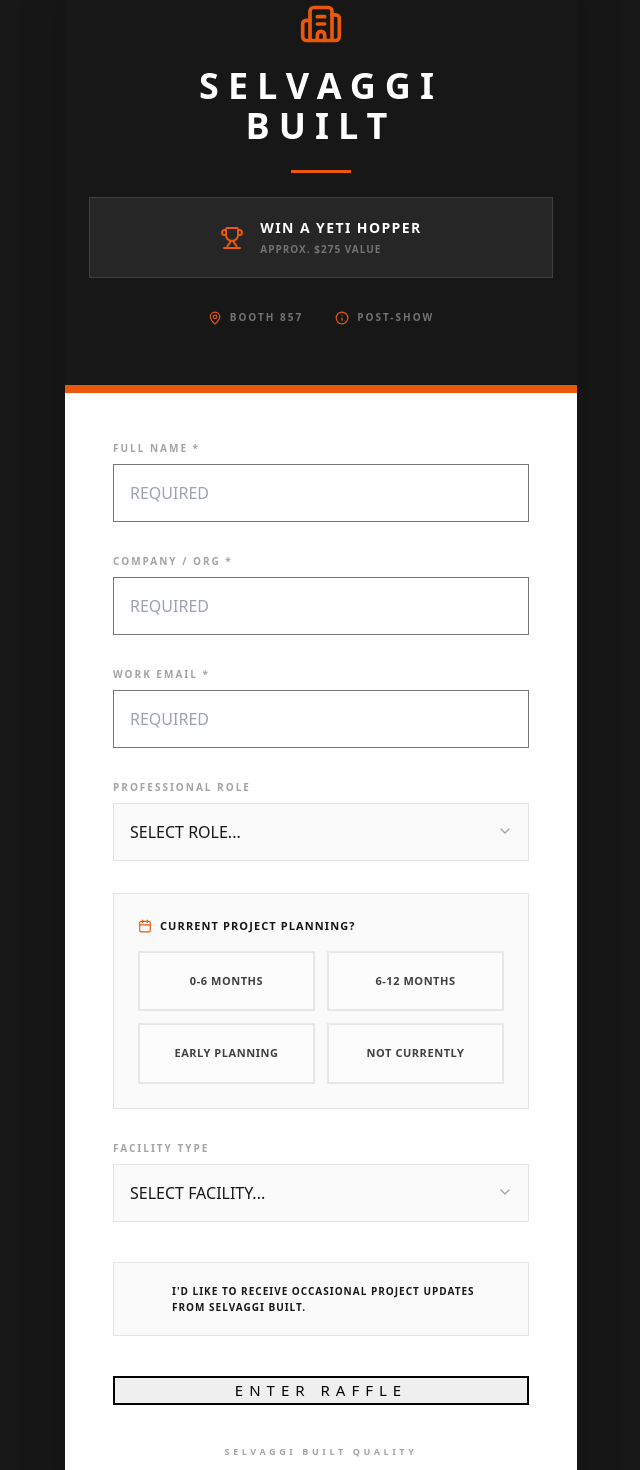
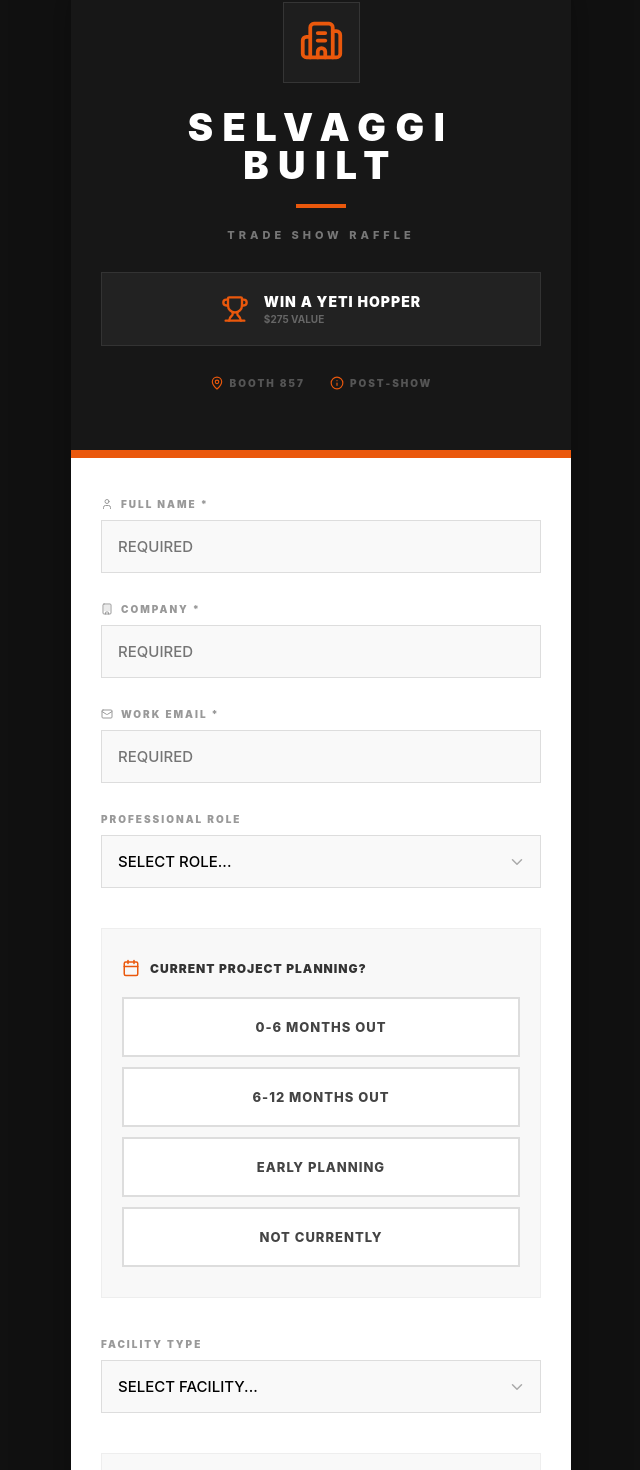
Before and after one commit to qtmbg/selvaggi, a React (Vite) app: page / in a window 1280 px wide. Shown: the part 98-1568 px from the top of the page, without its empty margins (319-959 px from the left). Built offline with nearby package versions, Linux system fonts and the light colour scheme.

Commit message:
Update App.tsx

```diff
--- a/src/App.tsx
+++ b/src/App.tsx
@@ -1,8 +1,8 @@
 import { useState, useEffect } from 'react';
-import { Trophy, MapPin, Info, CheckCircle, ChevronDown, Building2, Calendar } from 'lucide-react';
+import { Trophy, MapPin, Info, CheckCircle, ChevronDown, Building2, Calendar, User, Building, Mail } from 'lucide-react';
 
 // 👇 PASTE YOUR GOOGLE APPS SCRIPT URL HERE 👇
-const GOOGLE_SCRIPT_URL = "https://script.google.com/macros/s/AKfycbxbEYxfy4os-vYRNscVB680-YqHv9DhDu_M9WafKo0o_vRQRwX8wZwszT6IxM0fIUmVWA/exec";
+const GOOGLE_SCRIPT_URL = "YOUR_WEB_APP_URL_HERE";
 
 interface FormData {
   fullName: string;
@@ -31,111 +31,59 @@
   const [errors, setErrors] = useState<Record<string, string | undefined>>({});
 
   useEffect(() => {
-    if (!document.getElementById('tailwind-cdn')) {
-      const script = document.createElement('script');
-      script.id = 'tailwind-cdn';
-      script.src = "https://cdn.tailwindcss.com";
-      document.head.appendChild(script);
-    }
-
+    // Hard reset for Global Styles - No Tailwind needed
     const styleTag = document.createElement('style');
     styleTag.innerHTML = `
       html, body {
         margin: 0;
         padding: 0;
-        background-color: #171717;
-        font-family: ui-sans-serif, system-ui, -apple-system, sans-serif;
-        -webkit-font-smoothing: antialiased;
+        background-color: #111111;
+        font-family: -apple-system, BlinkMacSystemFont, "Segoe UI", Roboto, sans-serif;
+        color: #333;
       }
       * { box-sizing: border-box; }
-      input, select {
+      input, select, button {
+        font-family: inherit;
+        outline: none;
+      }
+      select {
         -webkit-appearance: none;
-        border-radius: 0 !important;
-        font-size: 16px !important;
+        background-image: none;
       }
-      .field-group { margin-bottom: 32px; width: 100%; }
-      .timeline-grid { display: grid; grid-template-columns: 1fr 1fr; gap: 12px; }
-      @media (max-width: 480px) { .timeline-grid { grid-template-columns: 1fr; } }
-
-      .timeline-tile {
-        border: 2px solid #e5e7eb;
-        padding: 20px 16px;
-        text-align: center;
-        cursor: pointer;
-        transition: all 0.2s ease;
-        background: #fcfcfc;
-        display: flex;
-        flex-direction: column;
-        align-items: center;
-        justify-content: center;
-        gap: 8px;
-      }
-      .timeline-tile.selected {
-        border-color: #ea580c;
-        background-color: #fff7ed;
-        box-shadow: 0 4px 12px rgba(234, 88, 12, 0.15);
-      }
-      .timeline-tile span {
-        font-size: 11px;
-        font-weight: 900;
-        text-transform: uppercase;
-        letter-spacing: 0.05em;
-        color: #404040;
-      }
-      .timeline-tile.selected span {
-        color: #ea580c;
+      @media (max-width: 600px) {
+        .app-container { padding: 0 !important; }
+        .form-card { border-radius: 0 !important; border: none !important; }
       }
     `;
     document.head.appendChild(styleTag);
   }, []);
 
-  const handleChange = (e: React.ChangeEvent<HTMLInputElement | HTMLSelectElement>) => {
-    const target = e.target as HTMLInputElement;
-    const { name, value, type } = target;
-    const checked = target.checked;
-
+  const handleChange = (e: any) => {
+    const target = e.target;
+    const { name, value, type, checked } = target;
     setFormData(prev => ({
       ...prev,
       [name]: type === 'checkbox' ? checked : value
     }));
-
-    if (errors[name]) {
-      setErrors((prev) => ({ ...prev, [name]: undefined }));
-    }
   };
 
   const selectTimeline = (value: string) => {
     setFormData(prev => ({ ...prev, projectTimeline: value }));
   };
 
-  const validateForm = () => {
-    const newErrors: Record<string, string> = {};
-    if (!formData.fullName.trim()) newErrors.fullName = 'Full Name is required';
-    if (!formData.company.trim()) newErrors.company = 'Company is required';
-    if (!formData.email.trim()) {
-      newErrors.email = 'Email is required';
-    } else if (!/^[^\s@]+@[^\s@]+\.[^\s@]+$/.test(formData.email)) {
-      newErrors.email = 'Invalid email';
-    }
-
-    setErrors(newErrors);
-    return Object.keys(newErrors).length === 0;
-  };
-
-  const handleSubmit = async (e: React.FormEvent) => {
+  const handleSubmit = async (e: any) => {
     e.preventDefault();
-    if (!validateForm()) return;
     setIsSubmitting(true);
     try {
       const data = new window.FormData();
-      (Object.keys(formData) as Array<keyof FormData>).forEach(key => {
-        data.append(key, String(formData[key]));
+      Object.keys(formData).forEach(key => {
+        data.append(key, String(formData[key as keyof FormData]));
       });
       await fetch(GOOGLE_SCRIPT_URL, { method: 'POST', body: data, mode: 'no-cors' });
       setIsSubmitted(true);
       window.scrollTo({ top: 0, behavior: 'smooth' });
     } catch (err) {
-      setErrors({ form: "Error saving. Please try again." });
+      console.error(err);
     } finally {
       setIsSubmitting(false);
     }
@@ -146,13 +94,13 @@
 
   if (isSubmitted) {
     return (
-      <div className="min-h-screen flex items-center justify-center p-6 bg-neutral-900">
-        <div className="max-w-md w-full bg-white text-center p-10 border-t-8 border-orange-600 shadow-2xl">
-          <CheckCircle size={48} className="text-green-600 mx-auto mb-6" />
-          <h2 className="text-2xl font-black text-gray-900 mb-4 uppercase tracking-tighter">Entry Confirmed</h2>
-          <p className="text-gray-600 mb-8 leading-relaxed">The winner of the YETI Hopper M Series Backpack will be contacted after the show.</p>
-          <div className="bg-neutral-100 p-4 mb-8 text-xs font-bold uppercase tracking-widest text-neutral-500">Booth #857</div>
-          <button onClick={() => setIsSubmitted(false)} className="font-black uppercase tracking-widest text-sm border-b-2 border-orange-600 pb-1" style={{ color: BRAND_ORANGE }}>
+      <div style={{ minHeight: '100vh', display: 'flex', alignItems: 'center', justifyContent: 'center', padding: '20px', backgroundColor: '#111' }}>
+        <div style={{ maxWidth: '450px', width: '100%', backgroundColor: 'white', padding: '40px', textAlign: 'center', borderTop: `10px solid ${BRAND_ORANGE}` }}>
+          <CheckCircle size={60} color="#16a34a" style={{ marginBottom: '20px' }} />
+          <h2 style={{ fontSize: '24px', fontWeight: '900', textTransform: 'uppercase', letterSpacing: '-0.5px', marginBottom: '16px' }}>Entry Confirmed</h2>
+          <p style={{ color: '#666', lineHeight: '1.6', marginBottom: '32px' }}>The winner of the YETI Hopper M Series Backpack will be contacted after the show.</p>
+          <div style={{ padding: '15px', backgroundColor: '#f5f5f5', fontWeight: 'bold', fontSize: '12px', letterSpacing: '2px', color: '#888', marginBottom: '32px' }}>BOOTH #857</div>
+          <button onClick={() => setIsSubmitted(false)} style={{ background: 'none', border: 'none', color: BRAND_ORANGE, fontWeight: '900', textTransform: 'uppercase', letterSpacing: '1px', borderBottom: `2px solid ${BRAND_ORANGE}`, cursor: 'pointer', paddingBottom: '4px' }}>
             Submit Another
           </button>
         </div>
@@ -161,58 +109,66 @@
   }
 
   return (
-    <div className="min-h-screen flex justify-center bg-neutral-900 sm:py-10">
-      <div className="w-full max-w-lg bg-white shadow-2xl flex flex-col">
+    <div className="app-container" style={{ minHeight: '100vh', display: 'flex', justifyContent: 'center', padding: '40px 20px', backgroundColor: '#111' }}>
+      <div className="form-card" style={{ maxWidth: '500px', width: '100%', backgroundColor: 'white', display: 'flex', flexDirection: 'column', boxShadow: '0 25px 50px -12px rgba(0, 0, 0, 0.5)' }}>
 
         {/* Header Section */}
-        <div style={{ backgroundColor: BRAND_DARK, color: 'white', padding: '60px 24px', textAlign: 'center', borderBottom: `8px solid ${BRAND_ORANGE}` }}>
-          <Building2 size={44} style={{ color: BRAND_ORANGE, margin: '0 auto 20px' }} />
-          <h1 className="text-3xl sm:text-4xl font-black uppercase tracking-[0.25em] leading-none mb-4">SELVAGGI<br/>BUILT</h1>
-          <div style={{ width: '60px', height: '3px', backgroundColor: BRAND_ORANGE, margin: '24px auto' }}></div>
+        <div style={{ backgroundColor: BRAND_DARK, color: 'white', padding: '60px 30px', textAlign: 'center', borderBottom: `8px solid ${BRAND_ORANGE}` }}>
+          <div style={{ display: 'inline-block', padding: '15px', border: '1px solid rgba(255,255,255,0.1)', backgroundColor: 'rgba(255,255,255,0.03)', marginBottom: '25px' }}>
+            <Building2 size={45} color={BRAND_ORANGE} />
+          </div>
+          <h1 style={{ fontSize: '38px', fontWeight: '900', textTransform: 'uppercase', letterSpacing: '0.25em', lineHeight: '1', margin: '0 0 10px 0' }}>SELVAGGI<br/>BUILT</h1>
+          <div style={{ width: '50px', height: '4px', backgroundColor: BRAND_ORANGE, margin: '20px auto' }}></div>
+          <p style={{ fontSize: '11px', fontWeight: '800', letterSpacing: '4px', textTransform: 'uppercase', color: '#777', margin: '0 0 30px 0' }}>Trade Show Raffle</p>
 
-          <div className="bg-neutral-800 border border-neutral-700 p-5 mb-8">
-            <div className="flex items-center justify-center gap-4">
-              <Trophy style={{ color: BRAND_ORANGE }} size={24} />
-              <div className="text-left">
-                <p className="text-sm font-black uppercase tracking-widest text-white">Win a YETI Hopper</p>
-                <p className="text-[10px] font-bold text-neutral-500 uppercase tracking-widest mt-1">Approx. $275 Value</p>
-              </div>
+          <div style={{ backgroundColor: '#222', border: '1px solid #333', padding: '20px', display: 'flex', alignItems: 'center', justifyContent: 'center', gap: '15px', marginBottom: '30px' }}>
+            <Trophy color={BRAND_ORANGE} size={28} />
+            <div style={{ textAlign: 'left' }}>
+              <p style={{ margin: 0, fontSize: '14px', fontWeight: '900', textTransform: 'uppercase', letterSpacing: '1px' }}>Win a YETI Hopper</p>
+              <p style={{ margin: '3px 0 0 0', fontSize: '10px', fontWeight: 'bold', color: '#666', textTransform: 'uppercase' }}>$275 Value</p>
             </div>
           </div>
 
-          <div className="flex justify-center gap-8 text-[10px] font-black uppercase tracking-[0.2em] text-neutral-500">
-            <span className="flex items-center gap-2"><MapPin size={14} className="text-orange-600" /> Booth 857</span>
-            <span className="flex items-center gap-2"><Info size={14} className="text-orange-600" /> Post-Show</span>
+          <div style={{ display: 'flex', justifyContent: 'center', gap: '25px', fontSize: '10px', fontWeight: '900', textTransform: 'uppercase', letterSpacing: '2px', color: '#555' }}>
+            <span style={{ display: 'flex', alignItems: 'center', gap: '6px' }}><MapPin size={14} color={BRAND_ORANGE} /> Booth 857</span>
+            <span style={{ display: 'flex', alignItems: 'center', gap: '6px' }}><Info size={14} color={BRAND_ORANGE} /> Post-Show</span>
           </div>
         </div>
 
         {/* Form Body */}
-        <div className="p-8 sm:p-12">
+        <div style={{ padding: '40px 30px' }}>
           <form onSubmit={handleSubmit}>
 
-            <div className="field-group">
-              <label className="block text-[10px] font-black text-neutral-400 mb-2 uppercase tracking-[0.2em]">Full Name *</label>
-              <input type="text" name="fullName" required value={formData.fullName} onChange={handleChange}
-                className="w-full p-4 border border-neutral-200 bg-neutral-50 text-neutral-900 outline-none focus:border-orange-600 transition-colors" placeholder="REQUIRED" />
+            {/* Input Groups */}
+            <div style={{ marginBottom: '30px' }}>
+              <label style={{ display: 'flex', alignItems: 'center', gap: '8px', fontSize: '10px', fontWeight: '900', textTransform: 'uppercase', letterSpacing: '2px', color: '#999', marginBottom: '10px' }}>
+                <User size={12} /> Full Name *
+              </label>
+              <input type="text" name="fullName" required value={formData.fullName} onChange={handleChange} placeholder="REQUIRED"
+                style={{ width: '100%', padding: '16px', border: '1px solid #ddd', backgroundColor: '#f9f9f9', fontSize: '15px', fontWeight: '500' }} />
             </div>
 
-            <div className="field-group">
-              <label className="block text-[10px] font-black text-neutral-400 mb-2 uppercase tracking-[0.2em]">Company / Org *</label>
-              <input type="text" name="company" required value={formData.company} onChange={handleChange}
-                className="w-full p-4 border border-neutral-200 bg-neutral-50 text-neutral-900 outline-none focus:border-orange-600 transition-colors" placeholder="REQUIRED" />
+            <div style={{ marginBottom: '30px' }}>
+              <label style={{ display: 'flex', alignItems: 'center', gap: '8px', fontSize: '10px', fontWeight: '900', textTransform: 'uppercase', letterSpacing: '2px', color: '#999', marginBottom: '10px' }}>
+                <Building size={12} /> Company *
+              </label>
+              <input type="text" name="company" required value={formData.company} onChange={handleChange} placeholder="REQUIRED"
+                style={{ width: '100%', padding: '16px', border: '1px solid #ddd', backgroundColor: '#f9f9f9', fontSize: '15px', fontWeight: '500' }} />
             </div>
 
-            <div className="field-group">
-              <label className="block text-[10px] font-black text-neutral-400 mb-2 uppercase tracking-[0.2em]">Work Email *</label>
-              <input type="email" name="email" required value={formData.email} onChange={handleChange}
-                className="w-full p-4 border border-neutral-200 bg-neutral-50 text-neutral-900 outline-none focus:border-orange-600 transition-colors" placeholder="REQUIRED" />
+            <div style={{ marginBottom: '30px' }}>
+              <label style={{ display: 'flex', alignItems: 'center', gap: '8px', fontSize: '10px', fontWeight: '900', textTransform: 'uppercase', letterSpacing: '2px', color: '#999', marginBottom: '10px' }}>
+                <Mail size={12} /> Work Email *
+              </label>
+              <input type="email" name="email" required value={formData.email} onChange={handleChange} placeholder="REQUIRED"
+                style={{ width: '100%', padding: '16px', border: '1px solid #ddd', backgroundColor: '#f9f9f9', fontSize: '15px', fontWeight: '500' }} />
             </div>
 
-            <div className="field-group">
-              <label className="block text-[10px] font-black text-neutral-400 mb-2 uppercase tracking-[0.2em]">Professional Role</label>
-              <div className="relative">
+            <div style={{ marginBottom: '40px' }}>
+              <label style={{ display: 'block', fontSize: '10px', fontWeight: '900', textTransform: 'uppercase', letterSpacing: '2px', color: '#999', marginBottom: '10px' }}>Professional Role</label>
+              <div style={{ position: 'relative' }}>
                 <select name="role" value={formData.role} onChange={handleChange}
-                  className="w-full p-4 border border-neutral-200 bg-neutral-50 text-neutral-900 outline-none appearance-none cursor-pointer">
+                  style={{ width: '100%', padding: '16px', border: '1px solid #ddd', backgroundColor: '#f9f9f9', fontSize: '15px', fontWeight: '500', borderRadius: 0 }}>
                   <option value="" disabled>SELECT ROLE...</option>
                   <option value="Facilities Director">Facilities Director</option>
                   <option value="Construction Manager">Construction Manager</option>
@@ -220,76 +176,93 @@
                   <option value="Architect / Designer">Architect / Designer</option>
                   <option value="Other">Other</option>
                 </select>
-                <ChevronDown size={16} className="absolute right-4 top-5 text-neutral-400 pointer-events-none" />
+                <ChevronDown size={18} style={{ position: 'absolute', right: '15px', top: '18px', color: '#aaa', pointerEvents: 'none' }} />
               </div>
             </div>
 
-            {/* UPGRADED PROJECT TIMELINE - FAST TILES */}
-            <div className="field-group bg-neutral-50 p-6 -mx-6 sm:mx-0 border-y sm:border border-neutral-200">
-              <div className="flex items-center gap-2 mb-4">
-                <Calendar size={14} className="text-orange-600" />
-                <label className="block text-[11px] font-black text-neutral-900 uppercase tracking-[0.1em]">
-                  Current Project Planning?
-                </label>
+            {/* UPGRADED PROJECT TIMELINE - HIGH SPEED TILES */}
+            <div style={{ padding: '30px 20px', backgroundColor: '#f8f8f8', border: '1px solid #eee', marginBottom: '40px' }}>
+              <div style={{ display: 'flex', alignItems: 'center', gap: '10px', marginBottom: '20px' }}>
+                <Calendar size={18} color={BRAND_ORANGE} />
+                <span style={{ fontSize: '12px', fontWeight: '900', textTransform: 'uppercase', letterSpacing: '1px' }}>Current Project Planning?</span>
               </div>
 
-              <div className="timeline-grid">
+              <div style={{ display: 'flex', flexDirection: 'column', gap: '10px' }}>
                 {[
-                  { val: "Within 6 months", label: "0-6 Months" },
-                  { val: "Within 12 months", label: "6-12 Months" },
-                  { val: "Early planning", label: "Early Planning" },
-                  { val: "Not currently", label: "Not Currently" }
+                  { id: "Within 6 months", label: "0-6 Months Out" },
+                  { id: "Within 12 months", label: "6-12 Months Out" },
+                  { id: "Early planning", label: "Early Planning" },
+                  { id: "Not currently", label: "Not Currently" }
                 ].map((opt) => (
                   <div
-                    key={opt.val}
-                    onClick={() => selectTimeline(opt.val)}
-                    className={`timeline-tile ${formData.projectTimeline === opt.val ? 'selected' : ''}`}
+                    key={opt.id}
+                    onClick={() => selectTimeline(opt.id)}
+                    style={{
+                      padding: '20px',
+                      backgroundColor: formData.projectTimeline === opt.id ? '#fff7ed' : 'white',
+                      border: `2px solid ${formData.projectTimeline === opt.id ? BRAND_ORANGE : '#ddd'}`,
+                      textAlign: 'center',
+                      cursor: 'pointer',
+                      fontWeight: '800',
+                      fontSize: '13px',
+                      textTransform: 'uppercase',
+                      letterSpacing: '1px',
+                      color: formData.projectTimeline === opt.id ? BRAND_ORANGE : '#444'
+                    }}
                   >
-                    <span>{opt.label}</span>
+                    {opt.label}
                   </div>
                 ))}
               </div>
             </div>
 
-            <div className="field-group">
-              <label className="block text-[10px] font-black text-neutral-400 mb-2 uppercase tracking-[0.2em]">Facility Type</label>
-              <div className="relative">
+            <div style={{ marginBottom: '40px' }}>
+              <label style={{ display: 'block', fontSize: '10px', fontWeight: '900', textTransform: 'uppercase', letterSpacing: '2px', color: '#999', marginBottom: '10px' }}>Facility Type</label>
+              <div style={{ position: 'relative' }}>
                 <select name="facilityType" value={formData.facilityType} onChange={handleChange}
-                  className="w-full p-4 border border-neutral-200 bg-neutral-50 text-neutral-900 outline-none appearance-none cursor-pointer">
+                  style={{ width: '100%', padding: '16px', border: '1px solid #ddd', backgroundColor: '#f9f9f9', fontSize: '15px', fontWeight: '500', borderRadius: 0 }}>
                   <option value="" disabled>SELECT FACILITY...</option>
-                  <option value="Hospital / Medical Center">Hospital / Medical Center</option>
-                  <option value="Outpatient / Clinic">Outpatient / Clinic</option>
-                  <option value="Healthcare Admin">Healthcare Admin</option>
-                  <option value="Medical Office Building">Medical Office Building</option>
-                  <option value="Architecture / Design Firm">Architecture / Design Firm</option>
+                  <option value="Hospital">Hospital</option>
+                  <option value="Outpatient">Outpatient / Clinic</option>
+                  <option value="Medical Office">Medical Office Building</option>
+                  <option value="Architectural Firm">Architectural Firm</option>
                   <option value="Other">Other</option>
                 </select>
-                <ChevronDown size={16} className="absolute right-4 top-5 text-neutral-400 pointer-events-none" />
+                <ChevronDown size={18} style={{ position: 'absolute', right: '15px', top: '18px', color: '#aaa', pointerEvents: 'none' }} />
               </div>
             </div>
 
-            {/* Opt-in Clean Design */}
-            <div className="mt-10 p-5 bg-neutral-50 border border-neutral-200 cursor-pointer"
-                 onClick={() => handleChange({ target: { name: 'optIn', type: 'checkbox', checked: !formData.optIn } } as any)}>
-              <div className="flex items-start gap-4">
-                <input type="checkbox" name="optIn" checked={formData.optIn} onChange={handleChange}
-                  style={{ accentColor: BRAND_ORANGE, width: '22px', height: '22px', flexShrink: 0 }} />
-                <span className="text-[10px] font-black text-neutral-900 uppercase tracking-widest leading-relaxed">
-                  I'd like to receive occasional project updates from SELVAGGI BUILT.
-                </span>
-              </div>
+            {/* Checkbox Section */}
+            <div onClick={() => handleChange({ target: { name: 'optIn', type: 'checkbox', checked: !formData.optIn } } as any)}
+              style={{ display: 'flex', alignItems: 'flex-start', gap: '15px', padding: '20px', backgroundColor: '#f9f9f9', border: '1px solid #eee', cursor: 'pointer', marginBottom: '40px' }}>
+              <input type="checkbox" name="optIn" checked={formData.optIn} readOnly
+                style={{ width: '22px', height: '22px', flexShrink: 0, accentColor: BRAND_ORANGE }} />
+              <span style={{ fontSize: '11px', fontWeight: '800', textTransform: 'uppercase', lineHeight: '1.5', letterSpacing: '0.5px' }}>
+                Yes, I'd like to receive occasional project updates from Selvaggi Built.
+              </span>
             </div>
 
-            {/* Big Action Button */}
-            <div className="mt-10">
+            {/* Submit Section */}
+            <div>
               <button type="submit" disabled={isSubmitting}
-                className="w-full bg-orange-600 hover:bg-orange-700 disabled:bg-neutral-400 text-white font-black uppercase tracking-[0.4em] py-6 px-8 shadow-xl transition-all active:scale-[0.97]"
-                style={{ fontSize: '15px' }}>
-                {isSubmitting ? 'PROCESSING...' : 'ENTER RAFFLE'}
+                style={{
+                  width: '100%',
+                  backgroundColor: isSubmitting ? '#999' : BRAND_ORANGE,
+                  color: 'white',
+                  padding: '24px',
+                  border: 'none',
+                  fontWeight: '900',
+                  textTransform: 'uppercase',
+                  letterSpacing: '5px',
+                  fontSize: '16px',
+                  cursor: isSubmitting ? 'not-allowed' : 'pointer',
+                  boxShadow: '0 10px 20px -5px rgba(234, 88, 12, 0.4)'
+                }}>
+                {isSubmitting ? 'SENDING...' : 'ENTER RAFFLE'}
               </button>
-              <p className="text-center text-[9px] font-black uppercase tracking-[0.4em] text-neutral-400 mt-10">
-                SELVAGGI BUILT QUALITY
-              </p>
+              <div style={{ textAlign: 'center', marginTop: '30px' }}>
+                <span style={{ fontSize: '9px', fontWeight: '900', letterSpacing: '4px', color: '#bbb', textTransform: 'uppercase' }}>Selvaggi Built Quality</span>
+              </div>
             </div>
 
           </form>
```
